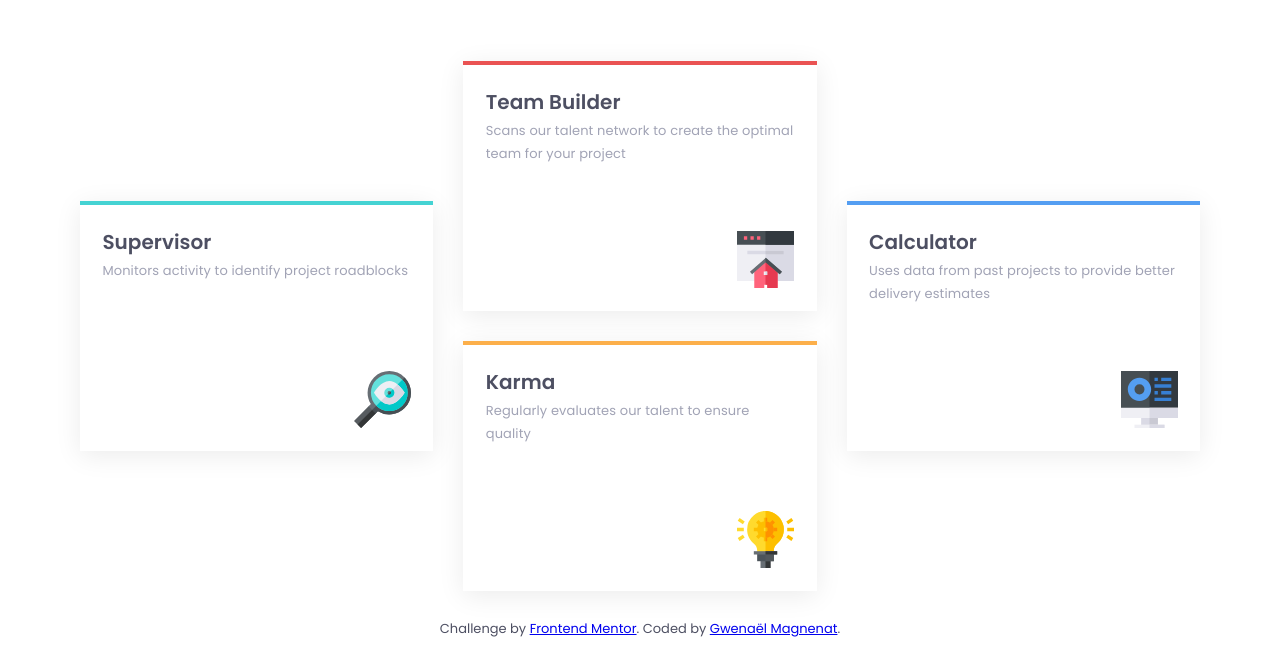
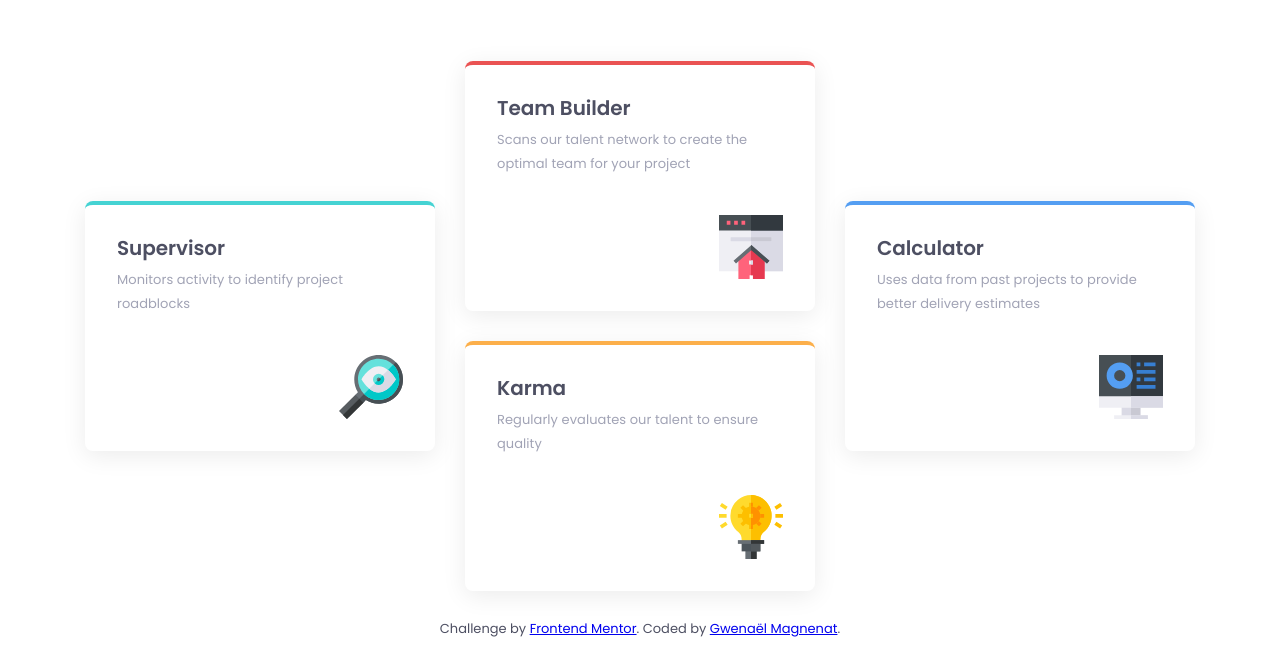
Before and after one commit to gmagnenat/four-card-feature-section, a website: page src/index.html in a window 1280 px wide. Shown: the part 257-923 px from the top of the page. Drawn offline with Linux system fonts and the light colour scheme.

Commit message:
Update card styling and spacing

```diff
--- a/src/scss/_variables.scss
+++ b/src/scss/_variables.scss
@@ -15,12 +15,21 @@ $fs-intro: 0.9375rem;
 $fs-h2: 1.25rem;
 $fs-h1: clamp(1.5rem, calc(1.5rem + ((1vw - 0.2rem) * 1.3636)), 2.25rem);
 
+$lh-normal: 1.5;
+
 $space-s: 1.25rem;
 $space-m: 1.4rem;
-$space-l: 1.75rem;
+$space-l: 1.75rem; // 28px
+$space-xl: 2rem; // 32px
 
 $card-height: clamp(
   13.875rem,
   calc(13.875rem + ((1vw - 0.2rem) * 3.1818)),
   15.625rem
 );
+
+$card-padding: clamp(1.75rem, calc(1.75rem + ((1vw - 0.2rem) * 0.4545)), 2rem);
+
+$shadow-l: 0 5px 25px rgba(0, 0, 0, 0.08);
+
+$rounded-m: 0.5rem; // 8px
--- a/src/scss/main.scss
+++ b/src/scss/main.scss
@@ -12,9 +12,11 @@ body {
   justify-content: center;
   font-family: $ff-body;
   font-size: $fs-body;
+  line-height: $lh-normal;
   color: $clr-text;
 }
 
+// Add space above the header
 .container {
   padding-top: 5.4375rem;
   padding-inline: $space-l;
@@ -25,7 +27,6 @@ body {
 
   &__heading {
     font-weight: 100;
-    line-height: 1.55;
     line-height: 1.45;
     letter-spacing: 0.014em;
     font-size: $fs-h1;
@@ -56,10 +57,9 @@ body {
 }
 
 .card {
-  box-shadow: 0 5px 25px rgba(0, 0, 0, 0.08);
-  // padding: $space-l;
-  // padding-top: 1.4rem;
-  padding: $space-m;
+  box-shadow: $shadow-l;
+  padding: $card-padding;
+  border-radius: $rounded-m;
   letter-spacing: 0.01em;
   border-top: 4px solid;
   min-height: $card-height;
@@ -69,18 +69,19 @@ body {
 
   &__heading {
     font-weight: 600;
-    letter-spacing: 0.002em;
+    letter-spacing: -0.003em;
     font-size: $fs-h2;
   }
 
   &__description {
-    margin-top: 0.1rem;
+    margin-top: 0.35rem;
     line-height: 1.8;
+    letter-spacing: 0.005em;
     color: $clr-text-light;
   }
 
   &__illustration {
-    width: 3.5625rem;
+    width: 3.5625rem; // 57px on mobile
     margin-top: auto;
     margin-left: auto;
   }
@@ -105,18 +106,25 @@ footer {
 
 @media screen and (min-width: 60em) {
   .container {
-    max-width: 70rem;
+    max-width: 69.375rem;
     padding-inline: 0;
   }
   #main {
     display: grid;
     grid-template-columns: repeat(3, 1fr);
     grid-template-rows: repeat(4, 1fr);
-    gap: 30px;
+    gap: 1.875rem;
   }
 
   .card {
     min-height: $card-height;
+    padding-block: $space-l;
+    padding-inline: $space-xl;
+
+    &__illustration {
+      width: 4rem; // 64px on desktop
+      margin-bottom: 0.25rem;
+    }
 
     &:nth-of-type(1) {
       grid-column: 1 / 1;
```
Also changed, not shown: public/css/main.css.
